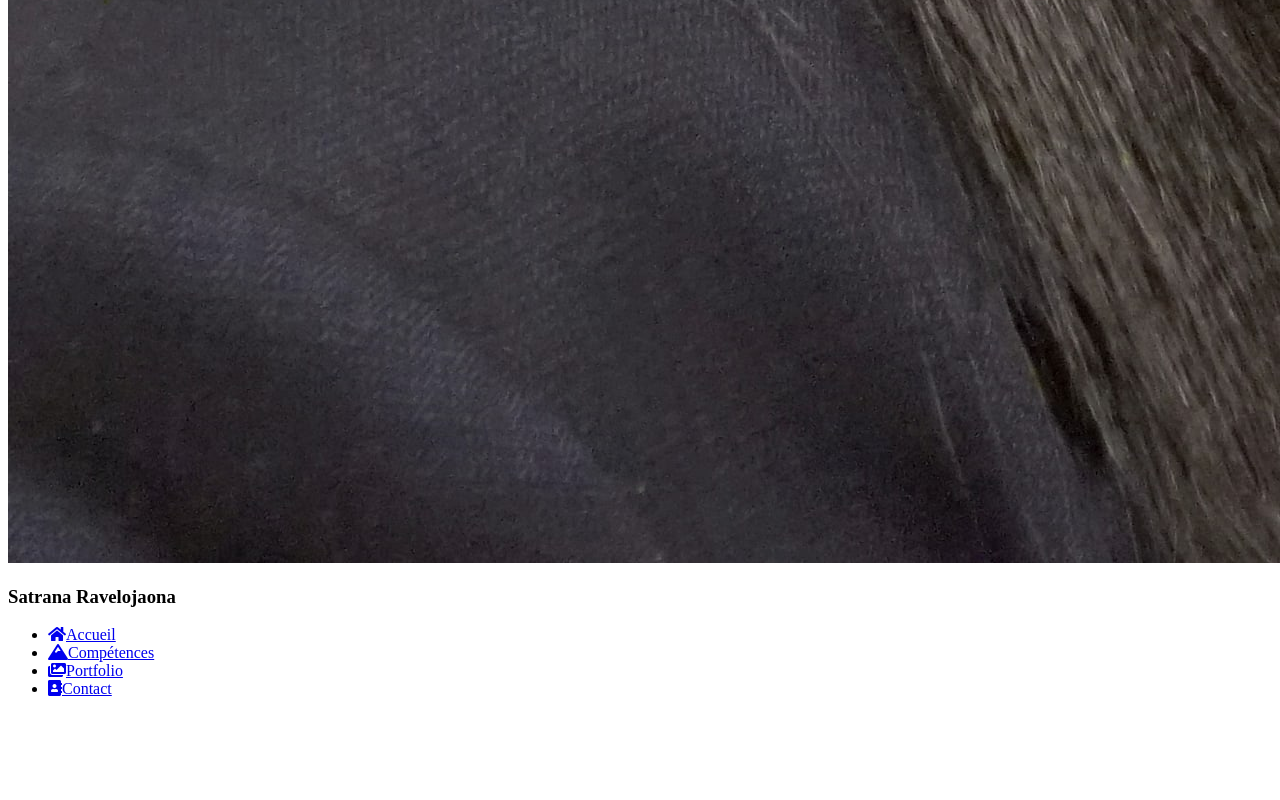
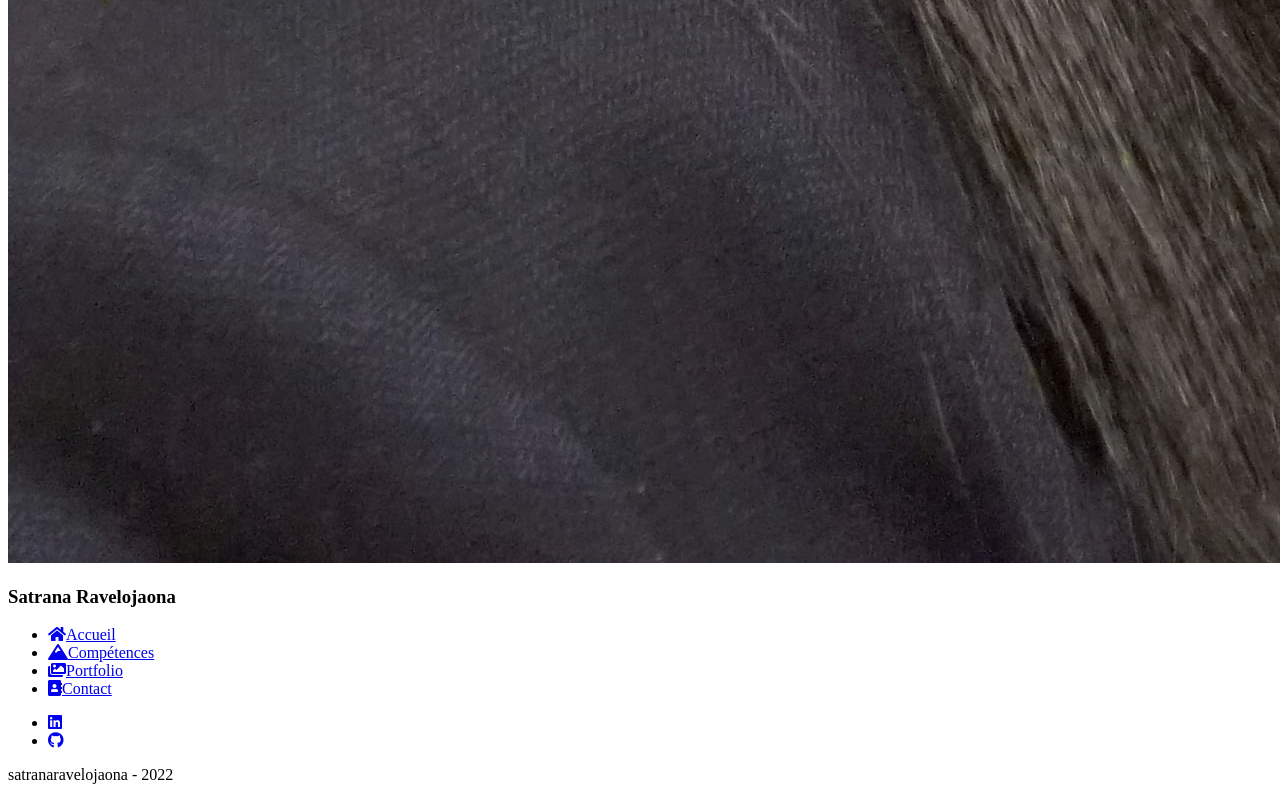
Before and after one commit to SaRvj/CV, a React (Create React App) app: page / in a window 1280 px wide. Shown: the part 3347-4147 px from the top of the page. Before the commit the page ends 4061 px from the top, so only its background shows below. Built offline with nearby package versions, Linux system fonts and the light colour scheme.

Commit message:
update navigation

```diff
--- a/src/components/Navigation.js
+++ b/src/components/Navigation.js
@@ -14,30 +14,45 @@ const Navigation = () =>{
             <div className="navigation">
                 <ul>
                     <li>
-                        <NavLink exact to="/" activeclassName="navActive" >
+                        <NavLink exact to="/" activeClassName="navActive" >
                             <i className="fas fa-home"></i>
                             <span>Accueil</span>
                         </NavLink>
                     </li>
                     <li>
-                        <NavLink exact to="/compétences" activeclassName="navActive" >
+                        <NavLink exact to="/compétences" activeClassName="navActive" >
                             <i className="fas fa-mountain"></i>
                             <span>Compétences</span>
                         </NavLink>
                     </li>
                     <li>
-                        <NavLink exact to="/" activeclassName="navActive" >
+                        <NavLink exact to="/" activeClassName="navActive" >
                             <i className="fas fa-images"></i>
                             <span>Portfolio</span>
                         </NavLink>
                     </li>
                     <li>
-                        <NavLink exact to="/" activeclassName="navActive" >
+                        <NavLink exact to="/" activeClassName="navActive" >
                             <i className="fas fa-address-book"></i>
                             <span>Contact</span>
                         </NavLink>
                     </li>
                 </ul>
+            </div>
+
+            <div className="socialNetwork">
+                <ul>
+                    <li>
+                        <a href="https://www.linkedin.com/in/satranaravelojaona" target="blank" rel="noopener noreferrer"><i className="fab fa-linkedin"></i></a>
+                    </li>
+                    <li>
+                        <a href="https://github.com/SaRvj" target="blank" rel="noopener noreferrer"><i className="fab fa-github"></i></a>
+                    </li>
+                </ul>
+                <div className="signature">
+                    <p>satranaravelojaona - 2022</p>
+                </div>
+
             </div>
         </div>
 
```
